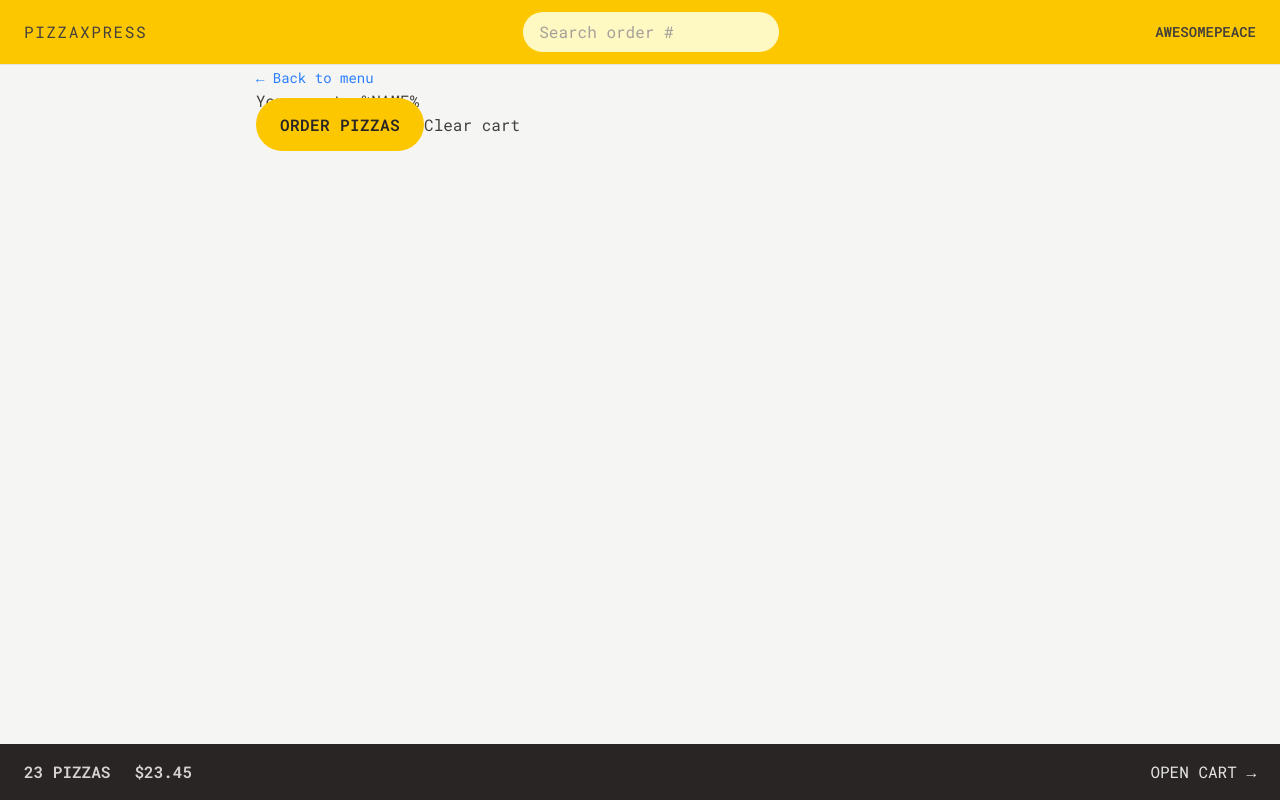
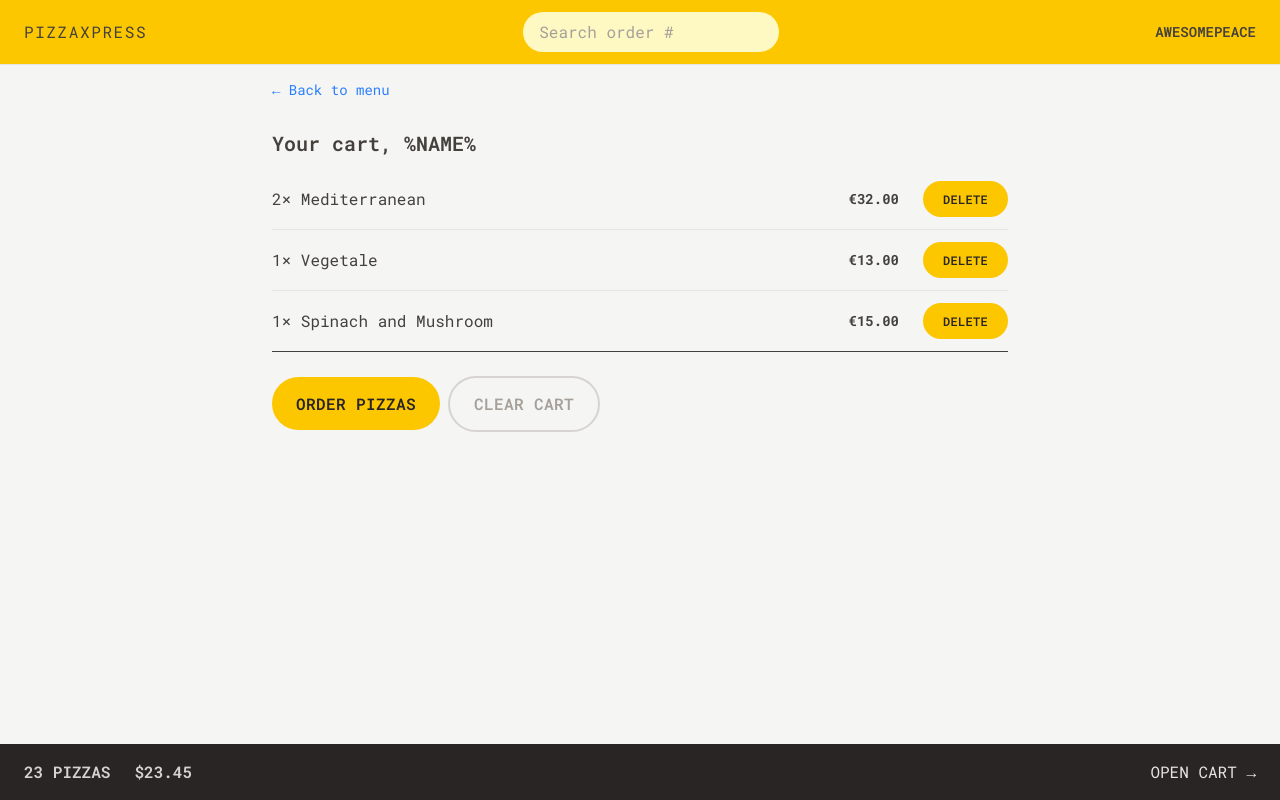
Before and after one commit to BullyDev404/pizzaXpress, a React (Vite) app: page /cart in a window 1280 px wide. Built offline with nearby package versions, Linux system fonts and the light colour scheme.

Commit message:
style(cart): style cart page

```diff
--- a/src/features/cart/Cart.jsx
+++ b/src/features/cart/Cart.jsx
@@ -1,6 +1,6 @@
-import { Link } from "react-router-dom";
 import LinkButton from "../../ui/LinkButton";
 import Button from "../../ui/Button";
+import CartItem from "../cart/CartItem";
 
 const fakeCart = [
   {
@@ -30,14 +30,24 @@
   const cart = fakeCart;
 
   return (
-    <div>
+    <div className="py-3 px-4">
       <LinkButton to="/menu">&larr; Back to menu</LinkButton>
 
-      <h2>Your cart, %NAME%</h2>
+      <h2 className="mt-7 text-xl font-semibold">Your cart, %NAME%</h2>
 
-      <div>
-        <Button type='primary' to="/order/new"> Order Pizzas</Button>
-        <button>Clear cart</button>
+      <ul className="divide-y divide-stone-200 border-b mt-3">
+        {cart.map((item) => (
+          <CartItem item={item} key={item.key} />
+        ))}
+      </ul>
+
+      <div className="mt-6 space-x-2">
+        <Button to="/order/new" type="primary">
+          {" "}
+          Order Pizzas
+        </Button>
+
+        <Button type='secondary'>Clear cart</Button>
       </div>
     </div>
   );
--- a/src/features/cart/CartItem.jsx
+++ b/src/features/cart/CartItem.jsx
@@ -1,13 +1,17 @@
+import Button from "../../ui/Button";
+import { formatCurrency } from "../../utils/helpers";
+
 function CartItem({ item }) {
   const { pizzaId, name, quantity, totalPrice } = item;
 
   return (
-    <li>
-      <p>
+    <li className="py-3 sm:flex sm:items-center sm:justify-between">
+      <p className="mb-1 sm:mb-0">
         {quantity}&times; {name}
       </p>
-      <div>
-        <p>{formatCurrency(totalPrice)}</p>
+      <div className="flex justify-between items-center sm:gap-6">
+        <p className="text-sm font-bold">{formatCurrency(totalPrice)}</p>
+        <Button type ="small"> Delete</Button>
       </div>
     </li>
   );
--- a/src/ui/Button.jsx
+++ b/src/ui/Button.jsx
@@ -11,6 +11,8 @@
   const styles = {
     primary: base + " px-4 py-3 md:py-4 md:px-6",
     small: base + " px-4 py-2 md:px-5 md:py-2.5 text-xs",
+    secondary:
+      "inline-block rounded-full border-2 border-stone-300 font-semibold uppercase tracking-wide text-stone-400 transition-colors duration-300 hover:bg-stone-300 hover:text-stone-800 focus:text-stone-800 focus:bg-stone-300 focus:outline-none focus:ring focus:ring-stone-200 focus:ring-offset-2 disabled:cursor-not-allowed px-4 py-2.5 md:py-3.5 md:px-6",
   };
 
   if (to)
```
